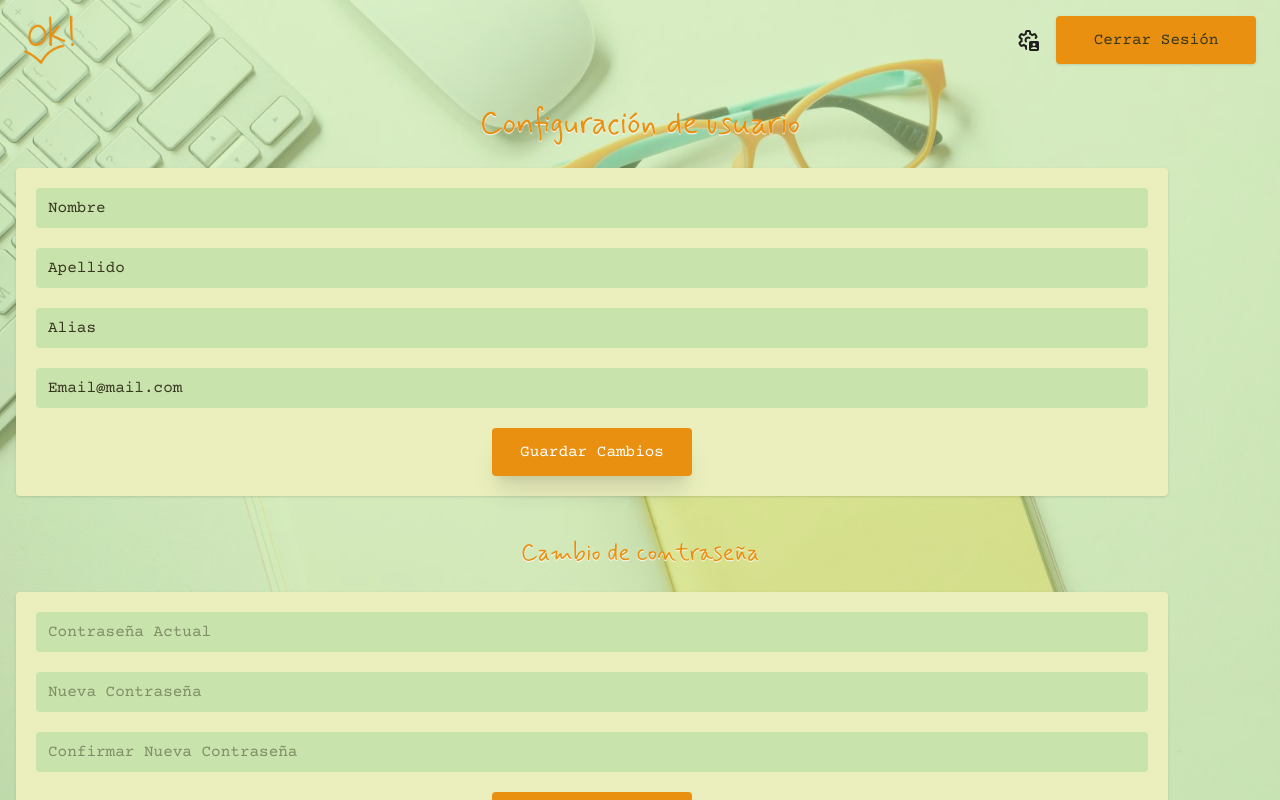
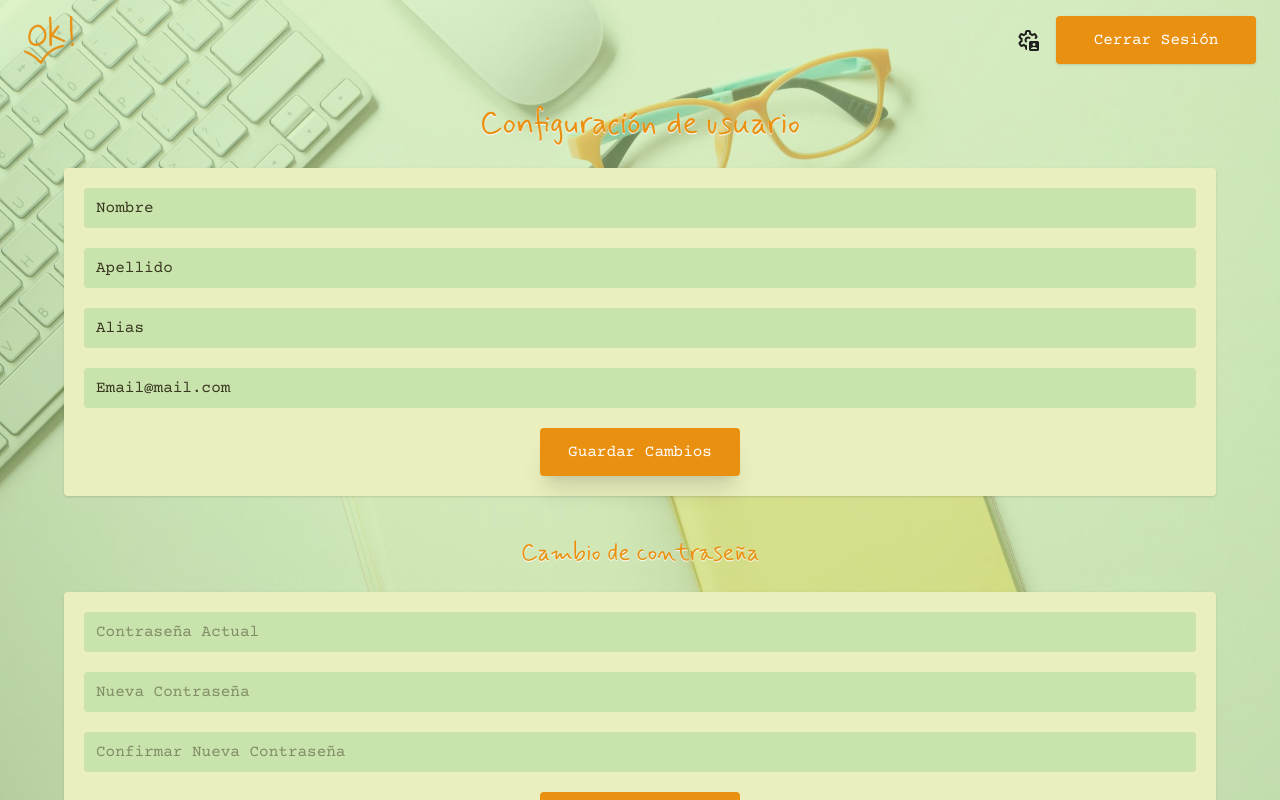
Before and after one commit to MCeciliaLuna/procrastinant-app, a React (Vite) app: page /configuracion in a window 1280 px wide. Shown: the top 800 px of the page. Built offline with nearby package versions, Linux system fonts and the light colour scheme.

Commit message:
correcciones varias

```diff
--- a/src/features/configuracion-usuario/components/PaginaConfiguracion.jsx
+++ b/src/features/configuracion-usuario/components/PaginaConfiguracion.jsx
@@ -11,14 +11,18 @@ function PaginaConfiguracion() {
       >
         Configuración de usuario
       </Title>
-      <FormConfiguracionUsuario />
+      <div className="w-screen flex justify-center">
+        <FormConfiguracionUsuario />
+      </div>
       <Title
         level={2}
         className="text-shadow-xs text-shadow-white font-primary text-[1.5em] text-orange pb-5 mt-10 text-center"
       >
         Cambio de contraseña
       </Title>
-      <FormCambioContraseña />
+      <div className="w-screen flex justify-center">
+        <FormCambioContraseña />
+      </div>
     </div>
   );
 }
--- a/src/index.css
+++ b/src/index.css
@@ -39,6 +39,7 @@
     background-size: cover;
     background-position: top;
     background-repeat: no-repeat;
+    background-attachment: fixed;
     background-image: url("./assets/images/background-home.webp");
     color: #37371f;
   }
--- a/src/shared/components/layout/NavbarDesktop.jsx
+++ b/src/shared/components/layout/NavbarDesktop.jsx
@@ -20,7 +20,7 @@ function NavbarDesktop() {
             className="text-dark cursor-pointer font-secondary"
           ></BotonConIcono>
         </NavLink>
-        <BotonSimple className="bg-orange font-secondary p-3 rounded shadow w-50 cursor-pointer hover:shadow-none active:bg-light transition delay-50 duration-150 ease-in-out">
+        <BotonSimple className="bg-orange font-secondary p-3 rounded shadow w-50 cursor-pointer hover:shadow-none active:bg-light transition delay-50 duration-150 ease-in-out text-white">
           Cerrar Sesión
         </BotonSimple>
       </div>
--- a/src/shared/components/layout/NavbarMobile.jsx
+++ b/src/shared/components/layout/NavbarMobile.jsx
@@ -61,7 +61,7 @@ function NavbarMobile() {
               Configuración
             </BotonConIcono>
           </NavLink>
-          <BotonSimple className="bg-orange font-secondary p-3 rounded shadow-xl w-full cursor-pointer hover:shadow-none active:bg-light transition delay-50 duration-150 ease-in-out">
+          <BotonSimple className="bg-orange font-secondary p-3 rounded shadow-xl w-full cursor-pointer hover:shadow-none active:bg-light transition delay-50 duration-150 ease-in-out text-white">
             Cerrar Sesión
           </BotonSimple>
         </div>
```
